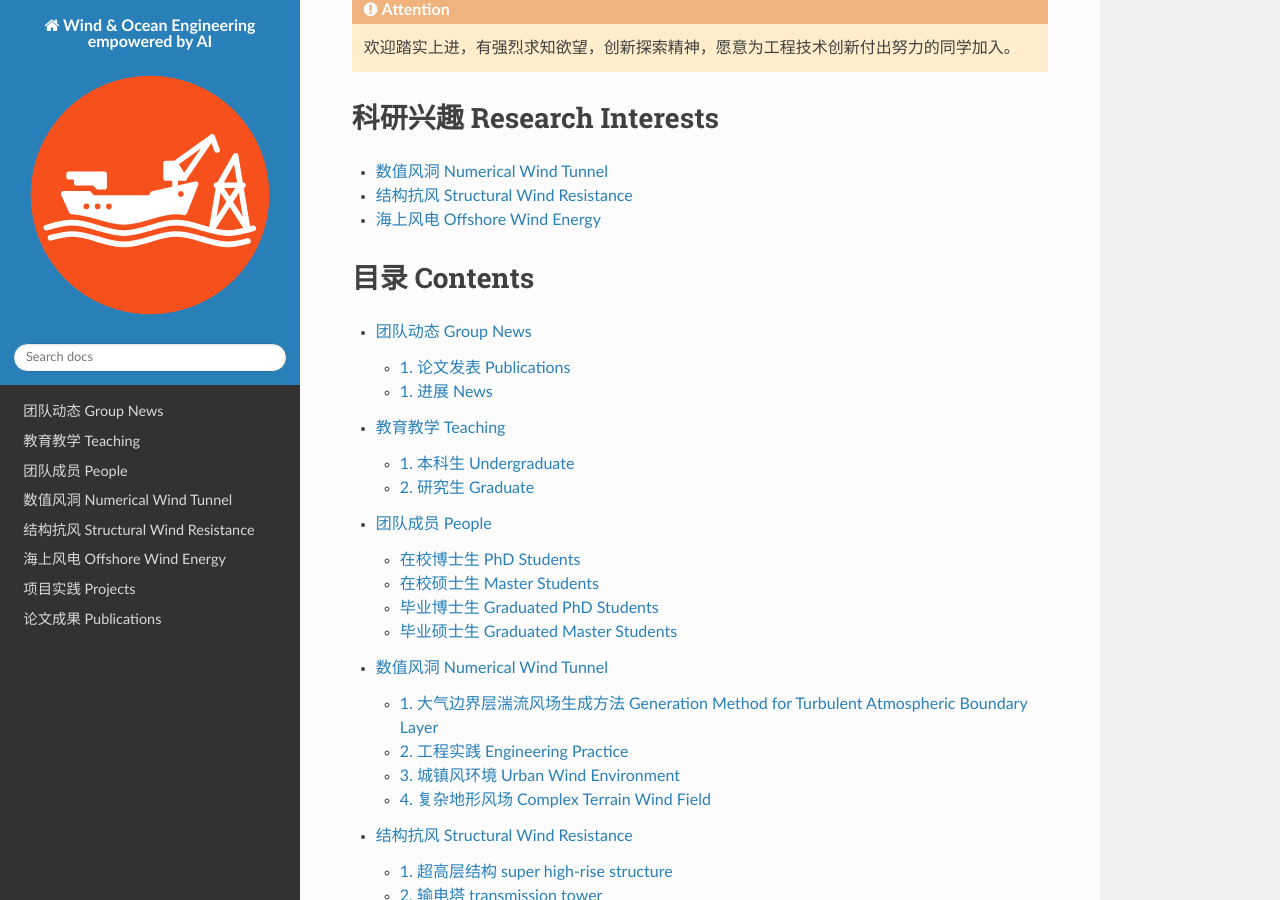
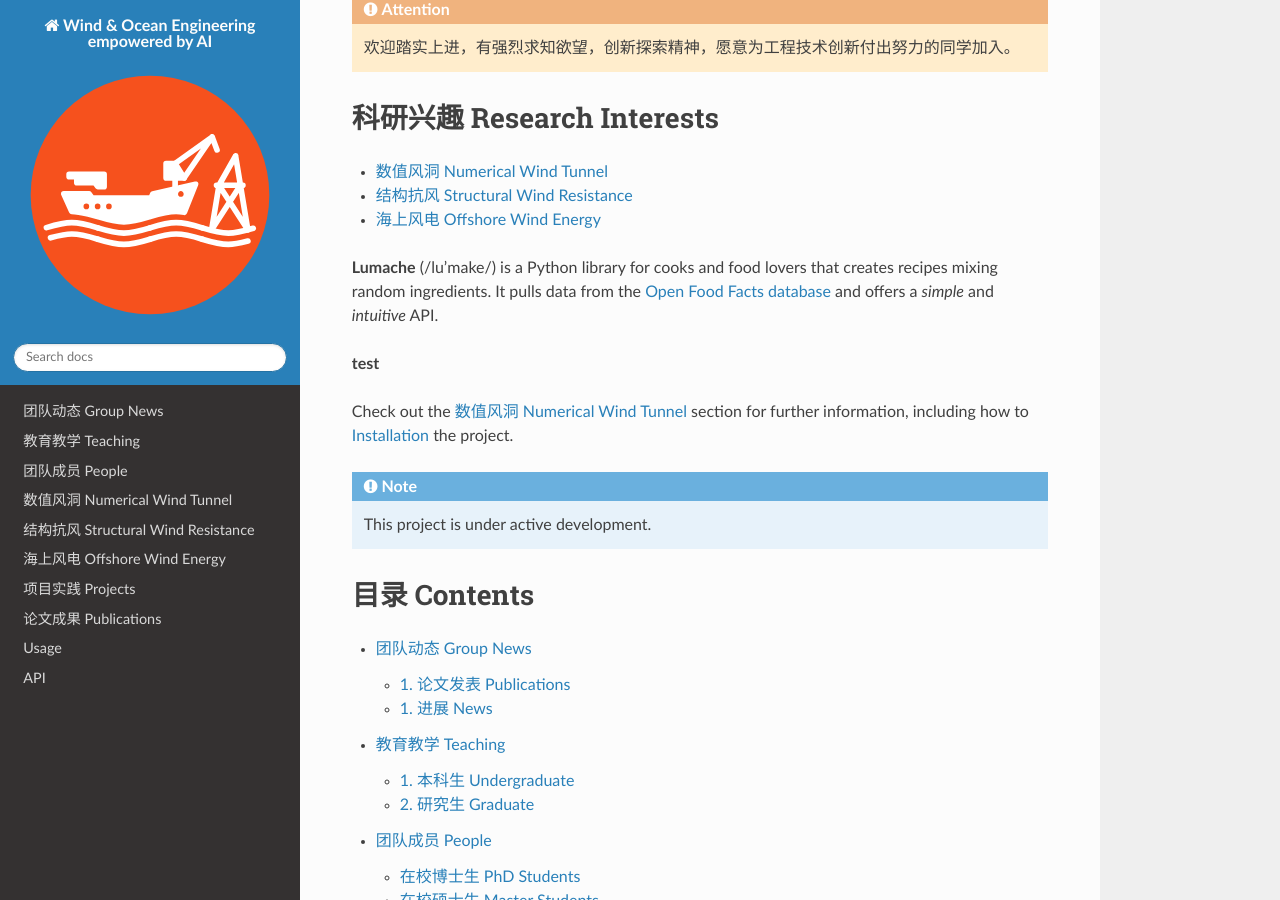
Before and after one commit to lichao689/rtdTest, a Sphinx documentation site: the page built from docs/source/index.rst, in a window 1280 px wide and 900 px high, scrolled down 946 px. Built offline with Sphinx 7.4.7 and the Read the Docs theme 3.1.0, drawn with Linux system fonts in a browser that asks for light colours; some of the changed text lies outside the part shown.

Commit message:
update docs

```diff
--- a/docs/source/index.rst
+++ b/docs/source/index.rst
@@ -40,6 +40,22 @@
 - :doc:`WindResistance`
 - :doc:`OffshoreWindEnergy`
 
+
+
+**Lumache** (/lu'make/) is a Python library for cooks and food lovers
+that creates recipes mixing random ingredients.
+It pulls data from the `Open Food Facts database <https://world.openfoodfacts.org/>`_
+and offers a *simple* and *intuitive* API.
+
+**test**
+
+Check out the :doc:`NumericalWindTunnel` section for further information, including
+how to :ref:`installation` the project.
+
+.. note::
+
+   This project is under active development.
+
 目录 Contents
 ===============
 
@@ -53,3 +69,5 @@
    OffshoreWindEnergy
    Projects
    Publications
+   usage
+   api
```
